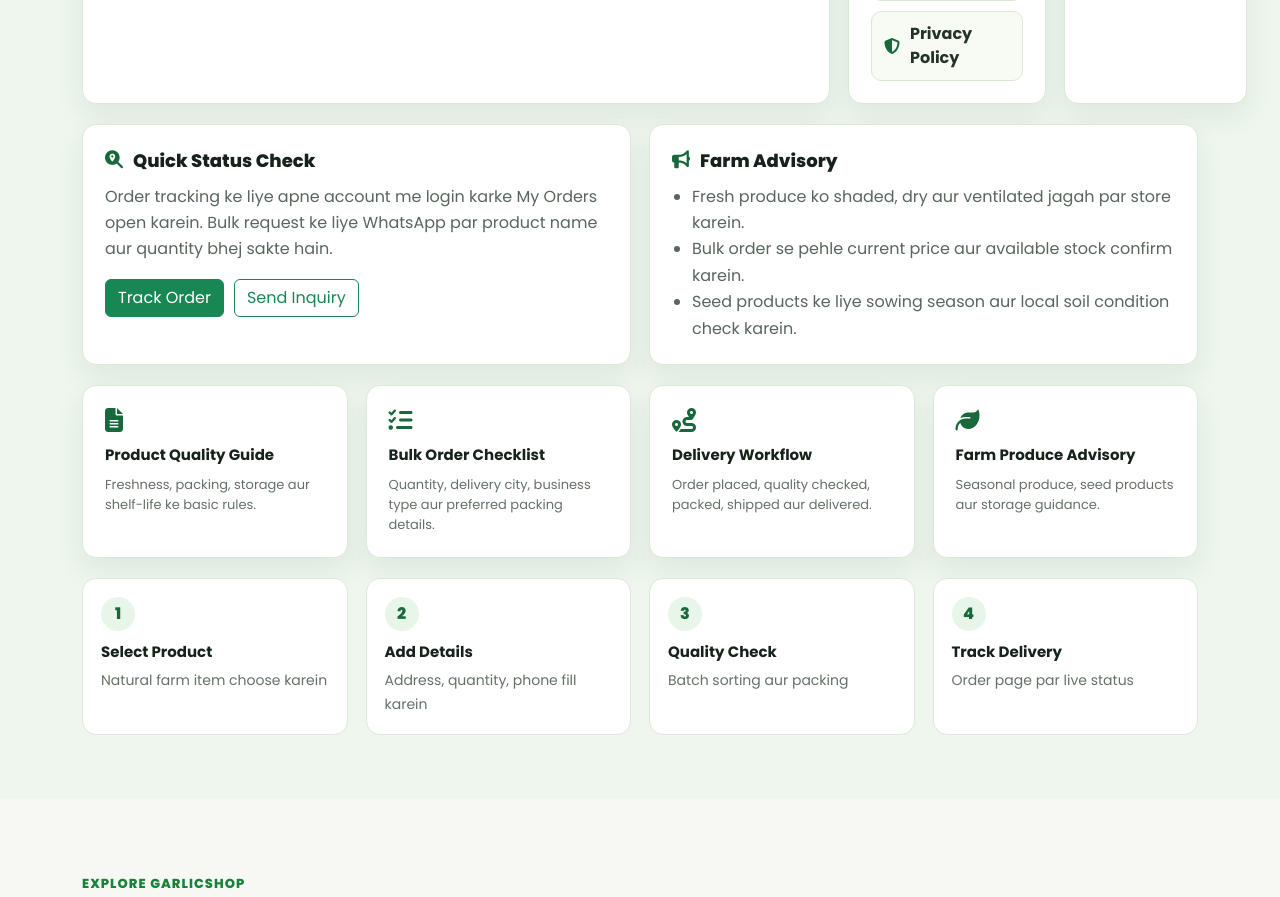
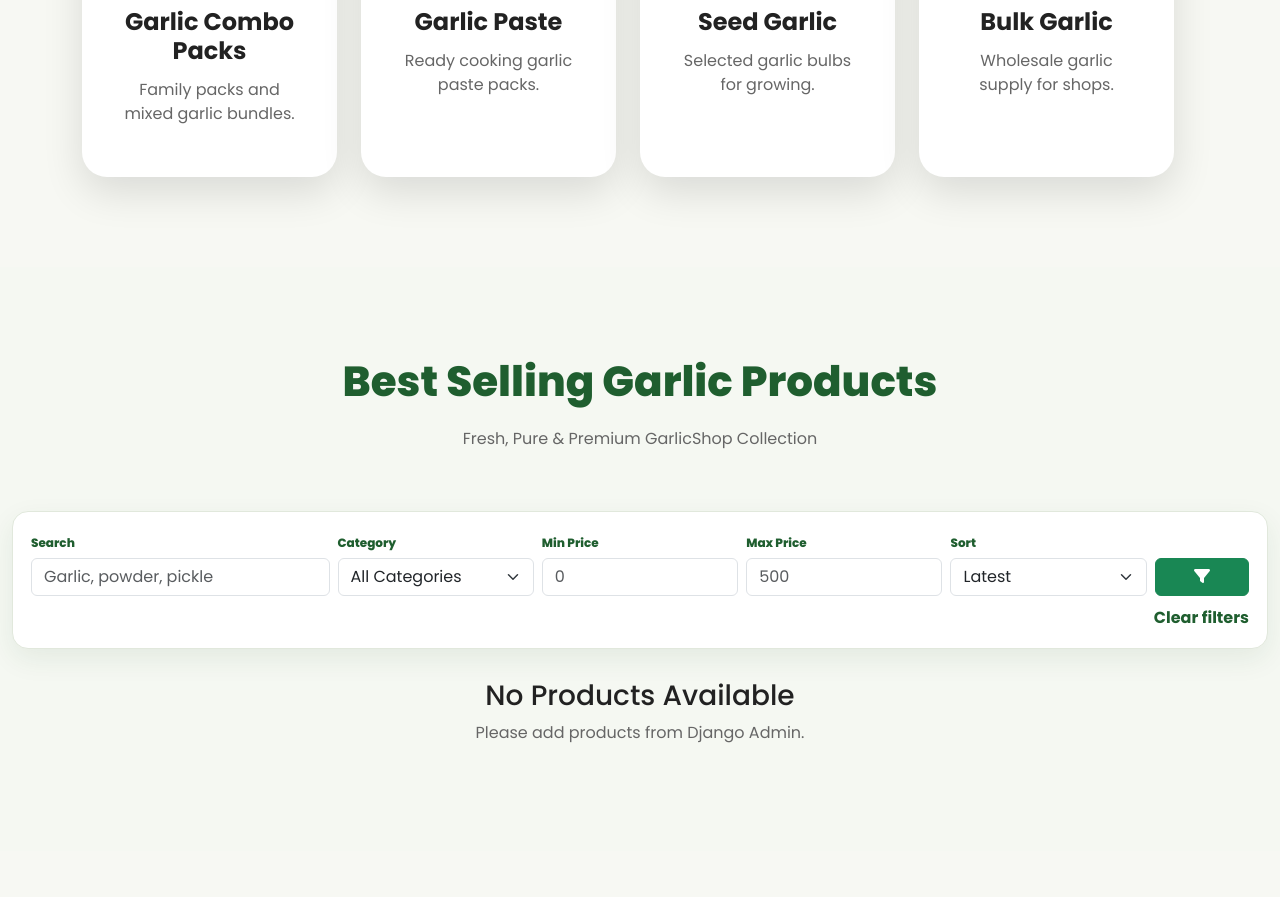
Before and after one commit to khsadik956-beep/garlicshop, a Django app: page / in a window 1280 px wide. Shown: the part 2265-3162 px from the top of the page. Run offline with Django 5.2, Linux system fonts and the light colour scheme; data that the repository does not hold is empty.

Commit message:
Return catalog to garlic only

```diff
--- a/garlic_shop/store/templates/store/base.html
+++ b/garlic_shop/store/templates/store/base.html
@@ -110,13 +110,6 @@
                         <a class="nav-link"
                             href="#categories">
                             Categories
-                        </a>
-                    </li>
-
-                    <li class="nav-item">
-                        <a class="nav-link"
-                            href="{% url 'home' %}#farmer-portal">
-                            Farmer Portal
                         </a>
                     </li>
 
--- a/garlic_shop/store/templates/store/home.html
+++ b/garlic_shop/store/templates/store/home.html
@@ -4,6 +4,11 @@
 {% block content %}
 
 <style>
+    #farmer-portal,
+    #natural-products,
+    #farm-essentials{
+        display:none !important;
+    }
     #farmer-portal.farmer-portal{
         background:#eef6ed;
         padding:64px 0;
@@ -269,13 +274,13 @@
             <div class="col-lg-6">
                 <div class="hero-eyebrow">
                     <i class="fas fa-leaf"></i>
-                    Farm selected products
+                    Farm fresh garlic
                 </div>
                 <h1>
-                    Fresh Garlic & <span>Farm Essentials</span>
+                    Fresh Garlic & <span>Premium Garlic Products</span>
                 </h1>
                 <p>
-                    Garlic products, grains, pulses, spices, seeds aur farm essentials -
+                    Fresh garlic, garlic powder, peeled garlic, garlic pickle aur garlic packs -
                     quality checked, clean packed, aur fast local delivery ke saath.
                 </p>
                 <div class="hero-actions">
@@ -284,8 +289,8 @@
                 </div>
                 <div class="hero-trust">
                     <div>
-                        <strong>90+</strong>
-                        <span>Products</span>
+                        <strong>Garlic</strong>
+                        <span>Only</span>
                     </div>
                     <div>
                         <strong>Fresh</strong>
@@ -322,6 +327,7 @@
 
 <!-- ================= FARMER PORTAL ================= -->
 
+{% comment %}
 <section id="farmer-portal" class="farmer-portal">
     <div class="container">
         <div class="portal-head">
@@ -530,6 +536,7 @@
         </div>
     </div>
 </section>
+{% endcomment %}
 
 
 
@@ -555,7 +562,6 @@
                 <button type="button" data-bs-target="#garlicSlider" data-bs-slide-to="3" aria-label="Garlic Pickle"></button>
                 <button type="button" data-bs-target="#garlicSlider" data-bs-slide-to="4" aria-label="Bulk Garlic"></button>
                 <button type="button" data-bs-target="#garlicSlider" data-bs-slide-to="5" aria-label="Seed Garlic"></button>
-                <button type="button" data-bs-target="#garlicSlider" data-bs-slide-to="6" aria-label="Farm Essentials"></button>
             </div>
 
             <div class="carousel-inner">
@@ -631,17 +637,6 @@
                     </div>
                 </div>
 
-                <div class="carousel-item">
-                    <div class="garlic-slide">
-                        <div class="garlic-slide-copy">
-                            <span>New arrivals</span>
-                            <h3>Farm Grains, Pulses & Spices</h3>
-                            <p>Daily kitchen aur farming needs ke liye quality checked products.</p>
-                            <a href="#products" class="btn btn-success">Shop Farm Essentials</a>
-                        </div>
-                        <img src="{% static 'images/offer-garlic.png' %}" alt="Farm essentials">
-                    </div>
-                </div>
             </div>
 
             <button class="carousel-control-prev" type="button" data-bs-target="#garlicSlider" data-bs-slide="prev">
@@ -670,7 +665,7 @@ Shop By Category
 
 <p class="section-sub">
 
-Fresh Garlic, Spices, Grains & Farm Essentials
+Fresh Garlic, Garlic Powder, Pickle & Peeled Garlic
 
 </p>
 
@@ -777,32 +772,32 @@ Fresh farm garlic bulbs.
 <div class="col-lg-3 col-md-6">
 <div class="category-card">
 <img src="{% static 'images/offer-garlic.png' %}" alt="Farm grains">
-<h4>Farm Grains</h4>
-<p>Wheat, rice and millet packs.</p>
+<h4>Garlic Combo Packs</h4>
+<p>Family packs and mixed garlic bundles.</p>
 </div>
 </div>
 
 <div class="col-lg-3 col-md-6">
 <div class="category-card">
 <img src="{% static 'images/powder.png' %}" alt="Pulses">
-<h4>Pulses & Dal</h4>
-<p>Tur dal, chana dal, rajma and more.</p>
+<h4>Garlic Paste</h4>
+<p>Ready cooking garlic paste packs.</p>
 </div>
 </div>
 
 <div class="col-lg-3 col-md-6">
 <div class="category-card">
 <img src="{% static 'images/pickle.png' %}" alt="Farm spices">
-<h4>Farm Spices</h4>
-<p>Turmeric, chilli, cumin and coriander.</p>
+<h4>Seed Garlic</h4>
+<p>Selected garlic bulbs for growing.</p>
 </div>
 </div>
 
 <div class="col-lg-3 col-md-6">
 <div class="category-card">
 <img src="{% static 'images/whole-garlic.png' %}" alt="Farm seeds">
-<h4>Farm Seeds</h4>
-<p>Kitchen garden and organic farm supplies.</p>
+<h4>Bulk Garlic</h4>
+<p>Wholesale garlic supply for shops.</p>
 </div>
 </div>
 
@@ -816,6 +811,7 @@ Fresh farm garlic bulbs.
 
 <!-- ================= NATURAL PRODUCTS ================= -->
 
+{% comment %}
 <section id="natural-products">
 <div class="container">
 
@@ -941,6 +937,7 @@ Add To Cart
 </div>
 </div>
 </section>
+{% endcomment %}
 <!-- ================= PRODUCTS ================= -->
 
 <section id="products">
@@ -948,18 +945,18 @@ Add To Cart
 <div class="container">
 
 <h2 class="section-title">
-Best Selling Garlic & Farm Products
+Best Selling Garlic Products
 </h2>
 
 <p class="section-sub">
-Fresh, Pure & Premium GarlicShop Farm Collection
+Fresh, Pure & Premium GarlicShop Collection
 </p>
 
 <form method="get" action="#products" class="product-filter-panel">
     <div class="row g-2 align-items-end">
         <div class="col-lg-3 col-md-6">
             <label>Search</label>
-            <input type="search" name="q" value="{{ query }}" class="form-control" placeholder="Garlic, dal, rice, spices">
+            <input type="search" name="q" value="{{ query }}" class="form-control" placeholder="Garlic, powder, pickle">
         </div>
         <div class="col-lg-2 col-md-6">
             <label>Category</label>
@@ -1283,7 +1280,7 @@ Bring Premium Garlic to Your Kitchen
 <p>
 
 Discover handpicked garlic products, grains, pulses, spices,
-farm seeds and organic essentials for daily kitchen needs.
+garlic packs and premium garlic essentials for daily kitchen needs.
 
 </p>
 
@@ -1703,10 +1700,10 @@ Garlic<span>Shop</span>
 
 <p>
 
-Premium Garlic and Farm Products directly from farms to your kitchen.
-
-Fresh Garlic, Garlic Powder, Pulses, Grains, Farm Spices,
-Seed Packs and many more premium products.
+Premium Garlic Products directly from farms to your kitchen.
+
+Fresh Garlic, Garlic Powder, Peeled Garlic, Garlic Pickle,
+Seed Garlic and premium garlic combo packs.
 
 </p>
 
@@ -1783,10 +1780,10 @@ Categories
 <li>Garlic Pickle</li>
 
 <li>Garlic Paste</li>
-<li>Farm Grains</li>
-<li>Pulses & Dal</li>
-<li>Farm Spices</li>
-<li>Farm Seeds</li>
+<li>Garlic Combo Packs</li>
+<li>Seed Garlic</li>
+<li>Bulk Garlic</li>
+<li>Garlic Oil</li>
 
 </ul>
 
--- a/garlic_shop/store/views.py
+++ b/garlic_shop/store/views.py
@@ -169,13 +169,10 @@ def queue_customer_notification(order, message, channel="system"):
 
 @never_cache
 def home(request):
-    products = Product.objects.filter(is_available=True)
-    farm_categories = [
+    non_garlic_categories = [
         "Farm Grains", "Millets", "Pulses", "Oil Seeds", "Spices",
         "Fresh Vegetables", "Fresh Herbs", "Farm Sweeteners",
         "Farm Dairy", "Farm Supplies", "Farm Seeds",
-    ]
-    natural_categories = [
         "Natural Farm Produce", "Natural Grains", "Natural Pulses",
         "Natural Oilseeds", "Natural Greens", "Natural Farm Seeds",
         "Natural Flours", "Natural Oils", "Natural Sweeteners", "Dry Fruits",
@@ -183,16 +180,25 @@ def home(request):
         "Natural Masala", "Natural Salts", "Natural Pickles", "Natural Papad",
         "Natural Combos",
     ]
-    farm_products = Product.objects.filter(
-        is_available=True,
-        category__in=farm_categories,
-    ).order_by("-id")[:12]
-    natural_products = Product.objects.filter(
-        is_available=True,
-        category__in=natural_categories,
-    ).order_by("-id")[:12]
+    garlic_filter = (
+        Q(name__icontains="garlic") |
+        Q(category__icontains="garlic")
+    )
+    products = (
+        Product.objects.filter(is_available=True)
+        .filter(garlic_filter)
+        .exclude(category__in=non_garlic_categories)
+        .exclude(sku__startswith="GS-AGRI-")
+        .exclude(sku__startswith="GS-NAT-")
+        .exclude(sku__startswith="GS-RAW-")
+    )
     categories = (
         Product.objects.filter(is_available=True)
+        .filter(garlic_filter)
+        .exclude(category__in=non_garlic_categories)
+        .exclude(sku__startswith="GS-AGRI-")
+        .exclude(sku__startswith="GS-NAT-")
+        .exclude(sku__startswith="GS-RAW-")
         .exclude(category__isnull=True)
         .exclude(category="")
         .values_list("category", flat=True)
@@ -249,8 +255,6 @@ def home(request):
         'max_price': max_price,
         'sort': sort,
         'wishlist_product_ids': wishlist_product_ids,
-        'farm_products': farm_products,
-        'natural_products': natural_products,
     })
 
 
```
Also changed, not shown: 1 other file.
